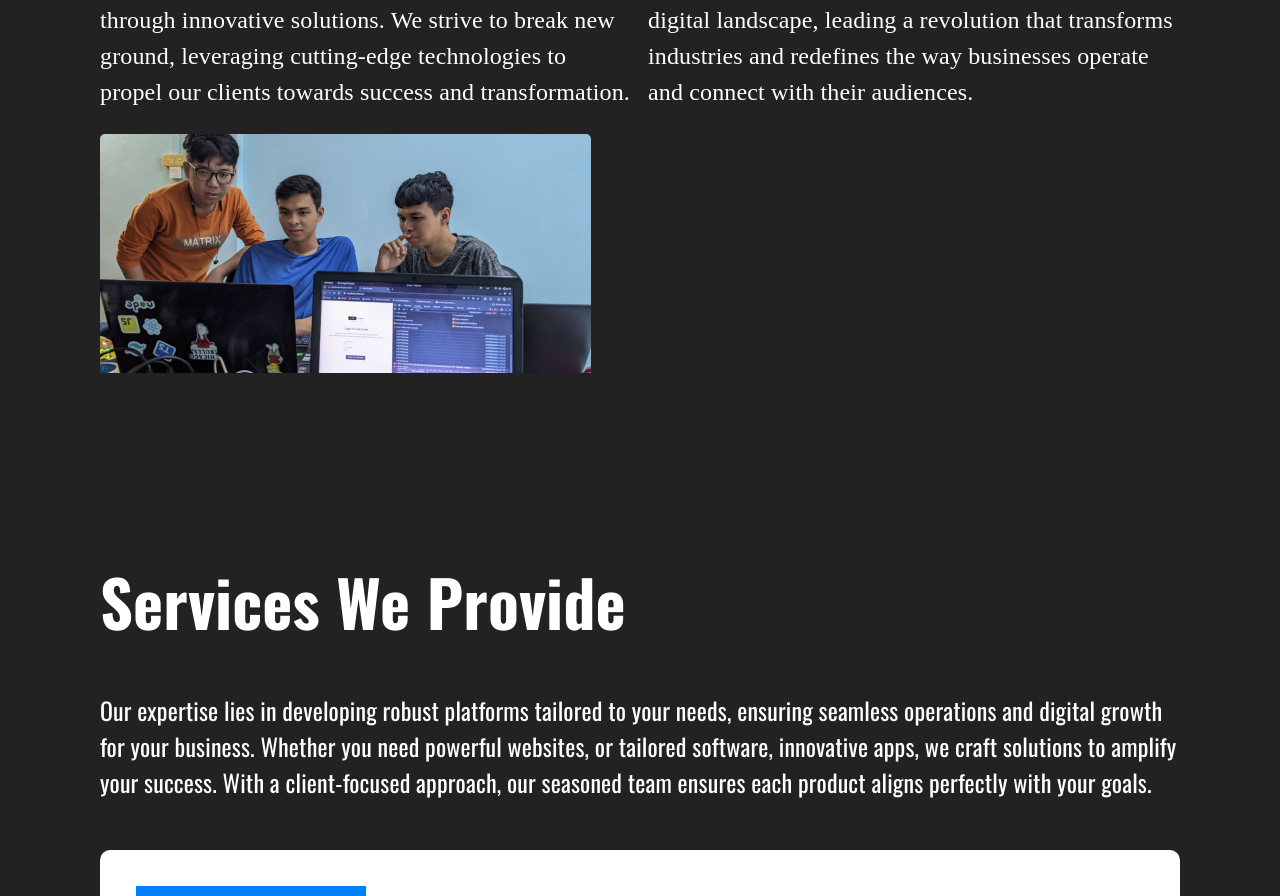
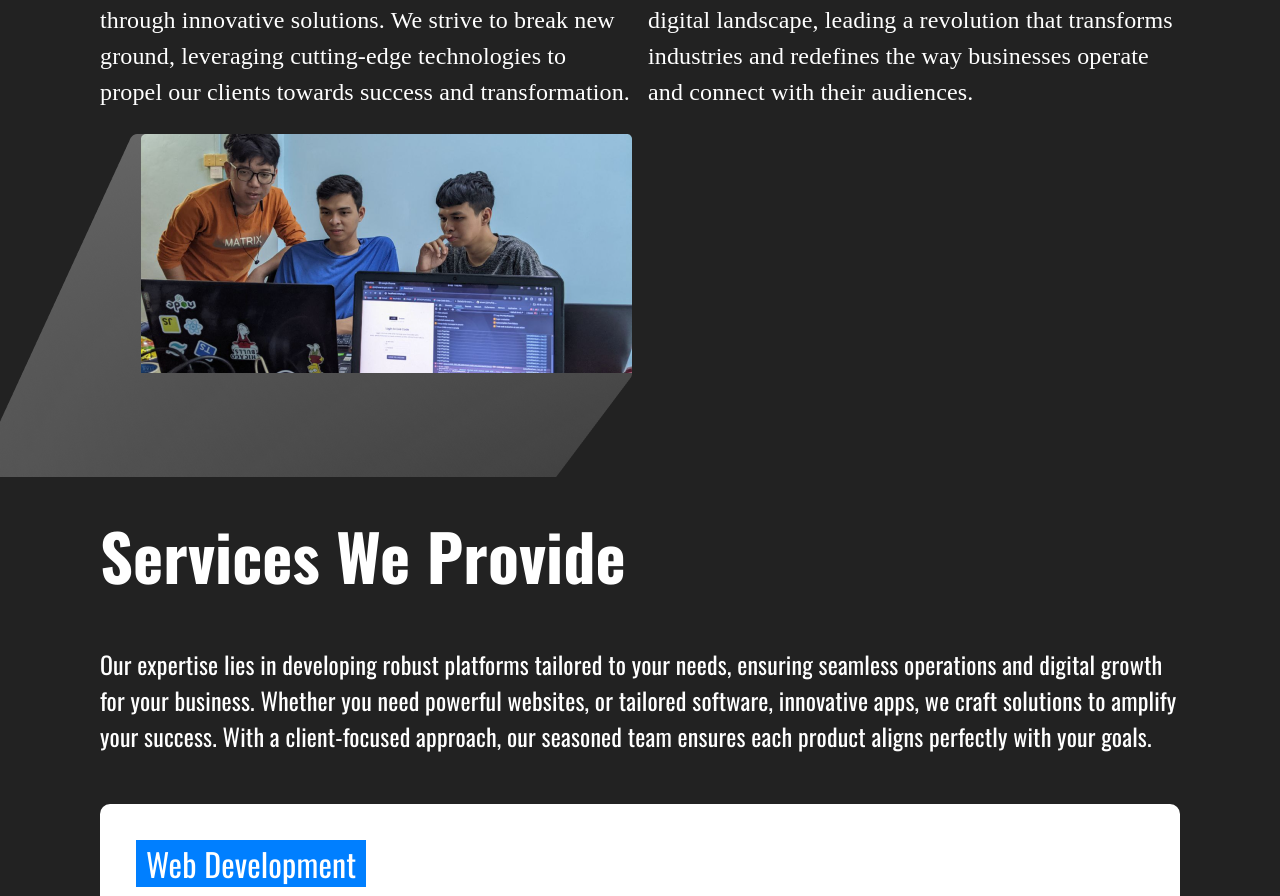
Before and after one commit to Company-Portfolio/otas_portfolio_v-0.0..1, a React (Create React App) app: page / in a window 1280 px wide. Shown: the part 1700-2596 px from the top of the page. Built offline with nearby package versions, Linux system fonts and the light colour scheme; a web font is replaced by a local one.

Commit message:
style: change scroll bar style and mission photo shadow

```diff
--- a/src/components/whoAreWe/WhoAreWe.jsx
+++ b/src/components/whoAreWe/WhoAreWe.jsx
@@ -1,5 +1,6 @@
 import { Box, Grid } from "@mui/material";
 import React from "react";
+import poly2 from "./../../assets/image/Polygon2.png";
 import mission from "./../../assets/image/mission.png";
 import missionPhoto from "./../../assets/image/missionPhoto.png";
 import vision from "./../../assets/image/vission.png";
@@ -46,8 +47,14 @@ function WhoAreWe() {
             transformation.
           </p>
           <Box className="missionPhotoContainer">
-            <div className="missionPhoto"></div>
-            <img src={missionPhoto} alt="missionPhoto" />
+            <div className="missionbackground">
+              <img src={poly2} alt="two" />
+            </div>
+            <img
+              src={missionPhoto}
+              alt="missionPhoto"
+              className="missionPhoto"
+            />
           </Box>
         </Grid>
         <Grid item xs={12} md={6} sx={{ marginTop: "50px" }}>
--- a/src/components/whoAreWe/whoarewe.css
+++ b/src/components/whoAreWe/whoarewe.css
@@ -34,12 +34,31 @@
   margin-left: 32px;
 }
 
+.missionPhotoContainer {
+  position: relative;
+  height: 200px;
+  z-index: 1;
+}
+
+.missionbackground {
+  position: absolute;
+  top: 0;
+  right: 0;
+  z-index: -1;
+}
+
 .missionPhoto {
+  position: absolute;
+  z-index: 5;
+  right: 0px;
+}
+
+.missionPhoto img {
   width: inherit;
   height: inherit;
 }
 
-@media screen and (max-width: 500px) {
+@media screen and (max-width: 600px) {
   .whocontainer {
     padding: 10px;
   }
@@ -51,10 +70,12 @@
   }
   .missionPhotoContainer {
     width: 100%;
-    height: inherit;
+    height: 200px;
+    position: static;
   }
   .missionPhotoContainer img {
     width: inherit;
     height: inherit;
+    position: static;
   }
 }/*# sourceMappingURL=whoarewe.css.map */
--- a/src/components/whoAreWe/whoarewe.scss
+++ b/src/components/whoAreWe/whoarewe.scss
@@ -33,12 +33,38 @@
   margin-left: 32px;
 }
 
+.missionPhotoContainer {
+  position: relative;
+  height: 200px;
+  // background-color: red;
+
+  z-index: 1;
+}
+
+.missionbackground {
+  position: absolute;
+  top: 0;
+  right: 0;
+
+  z-index: -1;
+}
+
 .missionPhoto {
+  // width: 100%;
+  // height: inherit;
+
+  position: absolute;
+
+  z-index: 5;
+  right: 0px;
+}
+
+.missionPhoto img {
   width: inherit;
   height: inherit;
 }
 
-@media screen and (max-width: 500px) {
+@media screen and (max-width: 600px) {
   .whocontainer {
     padding: 10px;
   }
@@ -53,11 +79,14 @@
 
   .missionPhotoContainer {
     width: 100%;
-    height: inherit;
+    height: 200px;
+    position: static;
   }
 
   .missionPhotoContainer img {
     width: inherit;
     height: inherit;
+
+    position: static;
   }
 }
--- /dev/null
+++ b/src/index.css
@@ -0,0 +1,14 @@
+::-webkit-scrollbar {
+  width: 0.5em;
+  background-color: #222222;
+}
+
+::-webkit-scrollbar-track {
+  -webkit-box-shadow: inset 0 0 6px #222222;
+}
+
+::-webkit-scrollbar-thumb {
+  background-color: #0077ff;
+  border-radius: 3px;
+  outline: 1px solid #ffff;
+}
--- a/src/index.js
+++ b/src/index.js
@@ -1,6 +1,8 @@
 import React from "react";
 import ReactDOM from "react-dom/client";
 import App from "./App";
+
+import "./index.css";
 
 const root = ReactDOM.createRoot(document.getElementById("root"));
 root.render(
```
Also changed, not shown: 1 other file (tests, documents, lock files or other folders).
